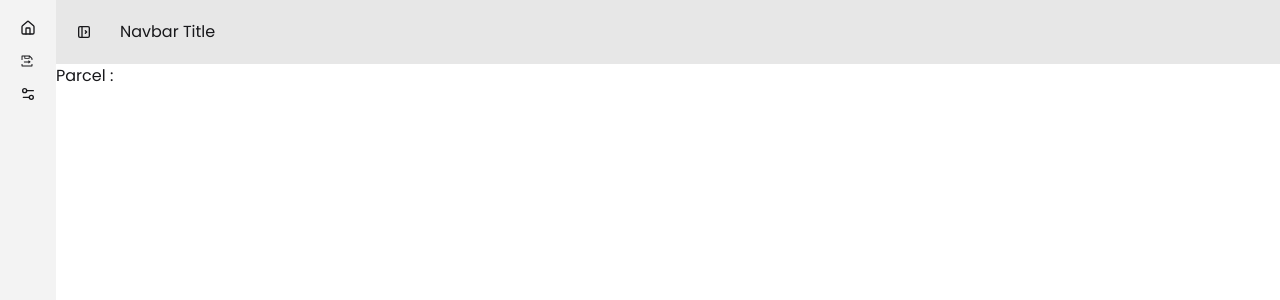
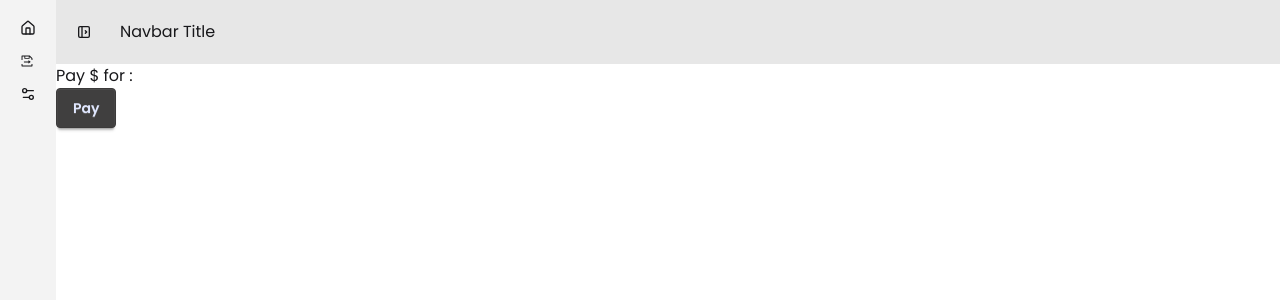
Before and after one commit to imtiazho/4-Final-Project, a React (Vite) app in the folder zap-shift/: page /dashboard/payment/1 in a window 1280 px wide. Shown: the top 300 px of the page. Built offline with nearby package versions, Linux system fonts and the light colour scheme; no server answers; sample sign-in values are in the browser's storage.

Commit message:
Impliment payment with stripe

```diff
--- a/zap-shift/src/Pages/Dashboard/MyParcels/MyParcels.jsx
+++ b/zap-shift/src/Pages/Dashboard/MyParcels/MyParcels.jsx
@@ -71,7 +71,7 @@ const MyParcels = () => {
                       to={`/dashboard/payment/${parcel._id}`}
                       className="btn btn-primary"
                     >
-                      Pay
+                      Pay Now
                     </Link>
                   )}
                 </td>
--- a/zap-shift/src/Pages/Dashboard/Payment.jsx
+++ b/zap-shift/src/Pages/Dashboard/Payment.jsx
@@ -14,10 +14,32 @@ const Payment = () => {
     },
   });
 
+  const handlePayment = async () => {
+    const paymentInfo = {
+      cost: parcel.cost,
+      parcelId: parcel._id,
+      senderEmail: parcel.senderEmail,
+      parcelName: parcel.parcelName,
+    };
+
+    const res = await axiosSecure.post("/create-checkout-session", paymentInfo);
+    console.log(res.data);
+    window.location.href = res.data.url;
+  };
+
   if (isLoading) {
     return <p>Loading...</p>;
   }
-  return <div>Parcel : {parcel.parcelName}</div>;
+
+  return (
+    <div>
+      Pay {parcel.cost}$ for : {parcel.parcelName}
+      <br />
+      <button onClick={handlePayment} className="btn btn-primary">
+        Pay
+      </button>
+    </div>
+  );
 };
 
 export default Payment;
--- /dev/null
+++ b/zap-shift/src/Pages/Dashboard/PaymentCancelled/PaymentCancelled.jsx
@@ -0,0 +1,13 @@
+import React from 'react';
+import { Link } from 'react-router';
+
+const PaymentCancelled = () => {
+    return (
+        <div>
+            Payment Cancelled
+            <Link to='/dashboard/my-parcel'>Try Again</Link>
+        </div>
+    );
+};
+
+export default PaymentCancelled;
--- /dev/null
+++ b/zap-shift/src/Pages/Dashboard/PaymentSuccess/PaymentSuccess.jsx
@@ -0,0 +1,7 @@
+import React from "react";
+
+const PaymentSuccess = () => {
+  return <div>Payment Successful</div>;
+};
+
+export default PaymentSuccess;
--- a/zap-shift/src/Routes/router.jsx
+++ b/zap-shift/src/Routes/router.jsx
@@ -11,6 +11,8 @@ import SendPercel from "../Pages/SendPercel/SendPercel";
 import DashBoardLayout from "../Layouts/DashBoardLayout";
 import MyParcels from "../Pages/Dashboard/MyParcels/MyParcels";
 import Payment from "../Pages/Dashboard/Payment";
+import PaymentSuccess from "../Pages/Dashboard/PaymentSuccess/PaymentSuccess";
+import PaymentCancelled from "../Pages/Dashboard/PaymentCancelled/PaymentCancelled";
 
 export const router = createBrowserRouter([
   {
@@ -66,6 +68,14 @@ export const router = createBrowserRouter([
         path: "payment/:parcelId",
         Component: Payment,
       },
+      {
+        path: "payment-success",
+        Component: PaymentSuccess,
+      },
+      {
+        path: "payment-cancelled",
+        Component: PaymentCancelled,
+      },
     ],
   },
 ]);
```
Also changed, not shown: 1 other file (tests, documents, lock files or other folders).
